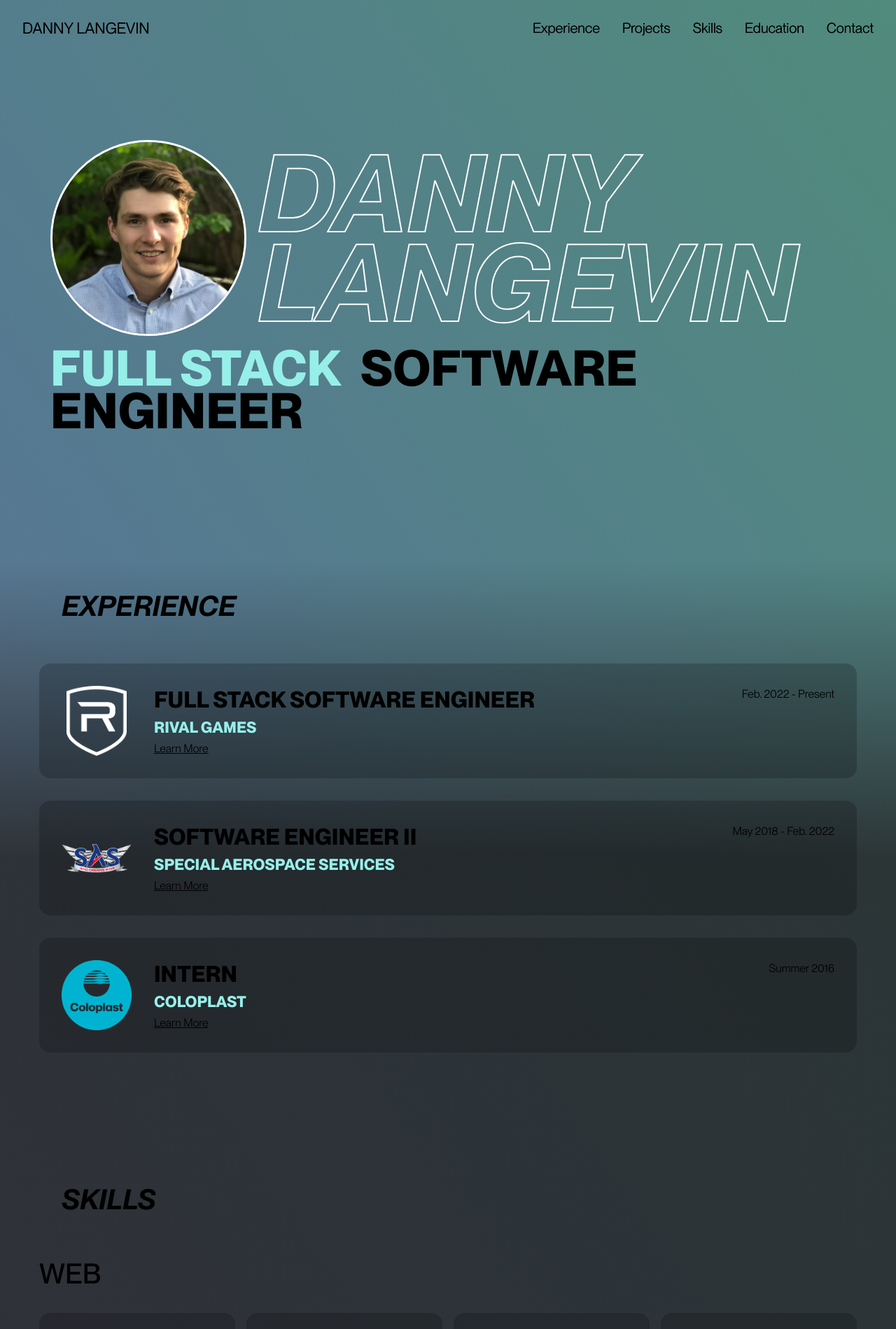
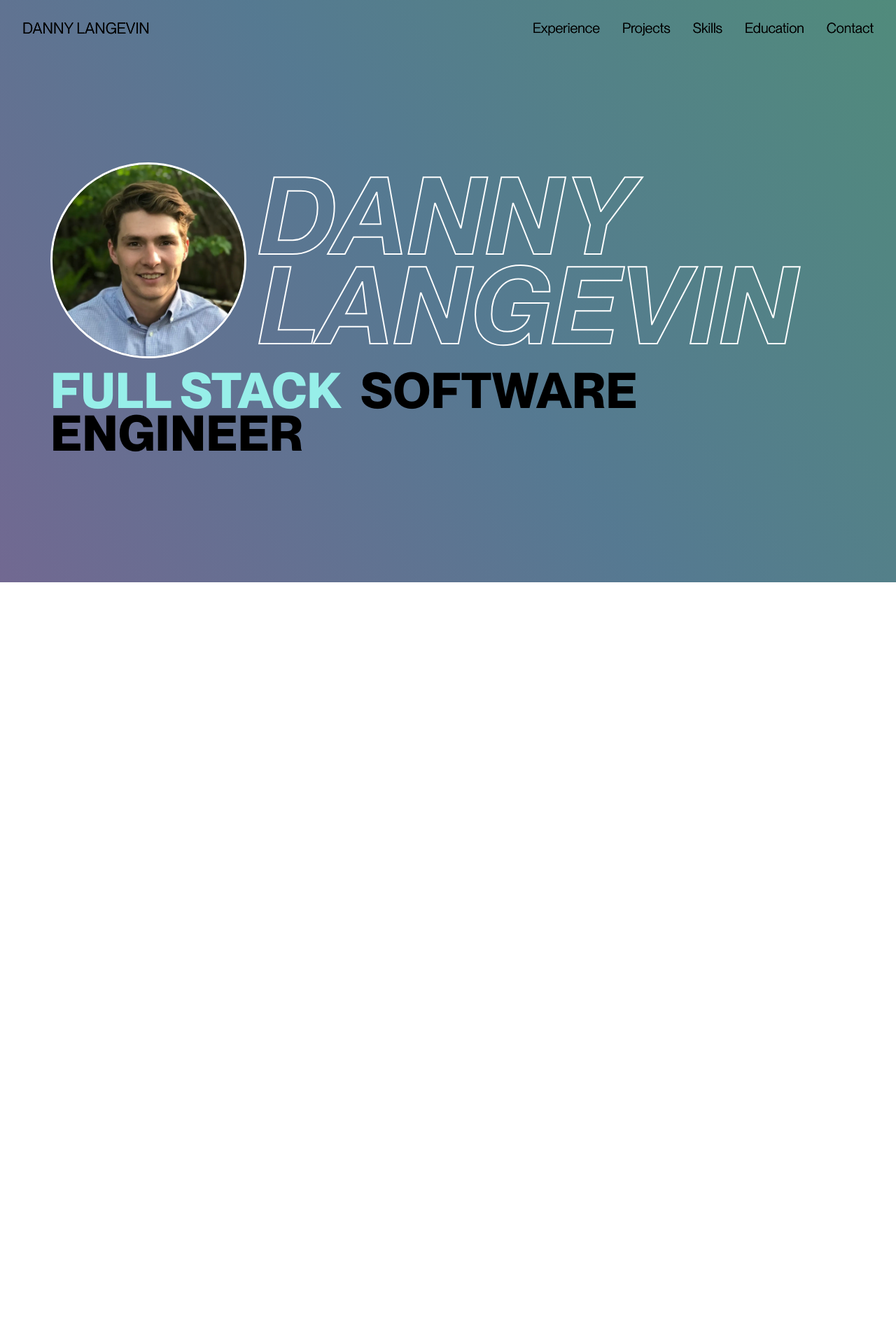
Before and after one commit to dklangevin/danny-langevin, a Next.js app: page / in a window 1280 px wide. Shown: the top 1899 px of the page at 70% size. After the commit the page ends 832 px from the top, so only its background shows below. Built offline with nearby package versions, Linux system fonts and the light colour scheme.

Commit message:
Update home page

```diff
--- a/pages/index.js
+++ b/pages/index.js
@@ -3,11 +3,13 @@ import Image from 'next/image';
 import Nav from 'components/Nav';
 import Experience from '@/components/Experience';
 import Skills from '@/components/Skills';
+// import Menu from './menu';
 
 export default function Home() {
   return (
     <Container>
       <Nav />
+      <WrapMenu>{/* <Menu /> */}</WrapMenu>
       <Section>
         <Welcome>
           <NameAvatar>
@@ -29,12 +31,12 @@ export default function Home() {
           {/* <Description>Click on the links above to explore!</Description> */}
         </Welcome>
       </Section>
-      <Section id='experience'>
+      {/* <Section id='experience'>
         <Experience />
       </Section>
       <Section id='skills'>
         <Skills />
-      </Section>
+      </Section> */}
     </Container>
   );
 }
@@ -46,6 +48,7 @@ const Container = styled.div`
   flex-direction: column;
   align-items: center;
   justify-content: center;
+  position: relative;
 `;
 
 const Section = styled.section`
@@ -54,6 +57,7 @@ const Section = styled.section`
   width: 100%;
   justify-content: center;
   align-items: center;
+  margin-top: 32px;
 `;
 
 const Welcome = styled.div`
@@ -63,6 +67,7 @@ const Welcome = styled.div`
   padding: 32px;
   width: 100%;
   max-width: 1200px;
+  perspective: 1000px;
 `;
 
 const NameAvatar = styled.div`
@@ -131,3 +136,10 @@ const Description = styled.p`
   font-size: 22px;
   text-transform: uppercase;
 `;
+
+const WrapMenu = styled.div`
+  position: absolute;
+  top: -30px;
+  right: 32px;
+  z-index: 1;
+`;
```
